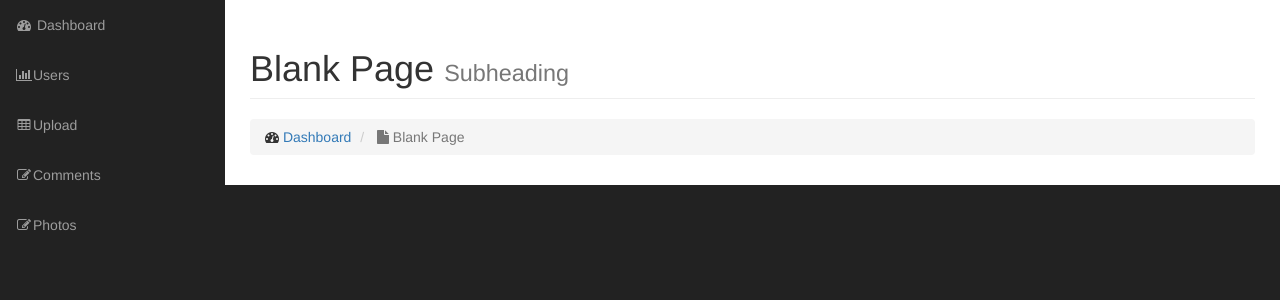
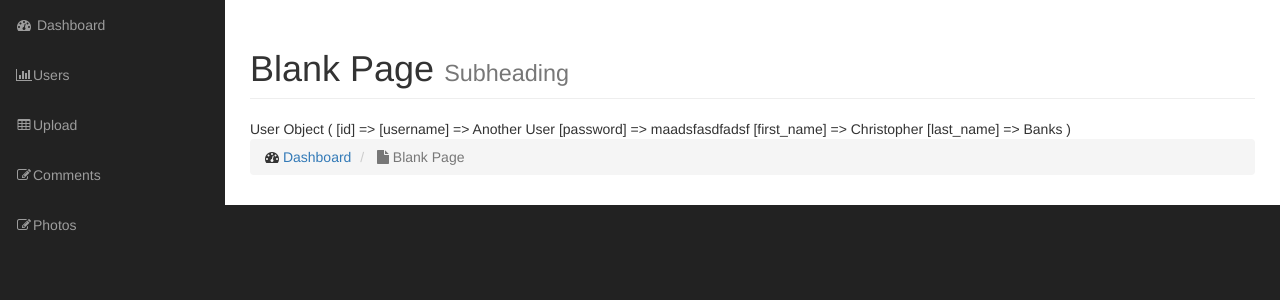
Before and after one commit to coolinmc6/php_gallery, a PHP site: page /admin in a window 1280 px wide. Shown: the part 51-351 px from the top of the page. Run offline with PHP 8.4, Linux system fonts and the light colour scheme; the visitor is signed in with stand-in values (Sample User, id 1); grey boxes labelled with a size stand in for pictures from a placeholder-image service; some libraries are stand-ins or nearby versions.

Commit message:
notes update

```diff
--- a/admin/includes/admin-content.php
+++ b/admin/includes/admin-content.php
@@ -34,12 +34,14 @@
 
             $user = new User();
 
-            $user->username = "StNew Users 6";
-            $user->password = "learningissweet";
-            $user->first_name = "Bob";
-            $user->last_name = "Duff";
+            $user->username = "Another User";
+            $user->password = "maadsfasdfadsf";
+            $user->first_name = "Christopher";
+            $user->last_name = "Banks";
 
-            $user->create();
+            print_r($user);
+
+            $user->save();
 
             // $user = User::find_user_by_id(4);
             // $user->last_name = "SmithField";
```
Also changed, not shown: admin/includes/db_object.php (+12 -12 lines), README.md.
